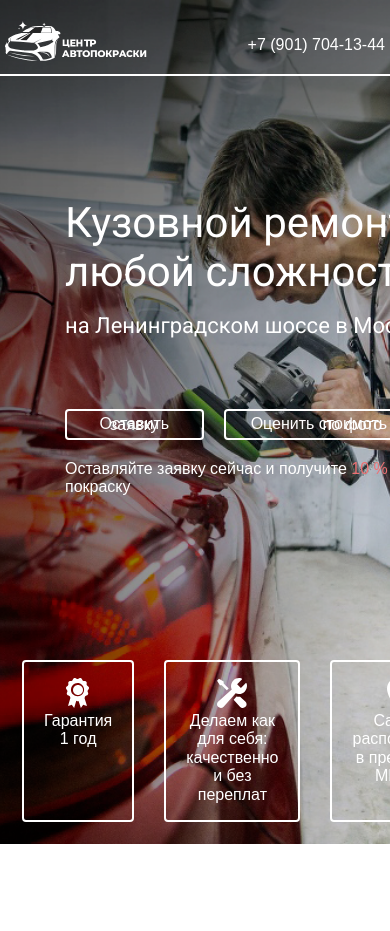
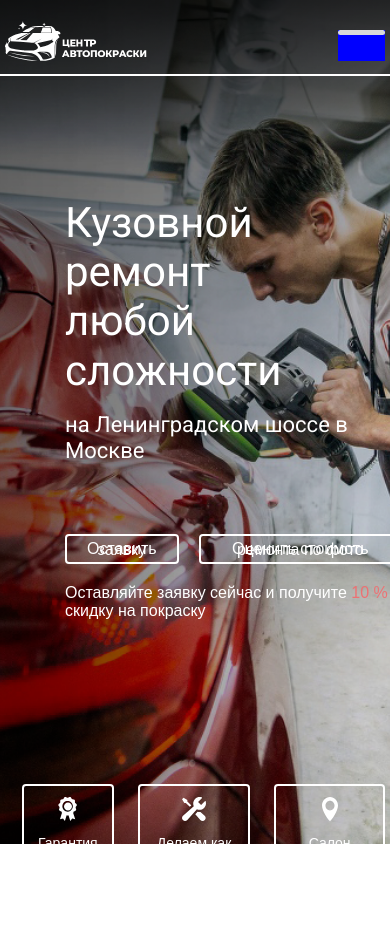
Before and after one commit to Delmosvivik/paint-service, a plain HTML site: page index.html in a window 390 px wide. Drawn offline with Linux system fonts and the light colour scheme.

Commit message:
Add files via upload

```diff
--- a/css/style.css
+++ b/css/style.css
@@ -81,7 +81,7 @@ font-size: 16px;
 line-height: 1.13;
 color: white;
 }
-.address {
+.header__contact {
     display: flex;
     align-items: center;
     column-gap: 52px;
@@ -89,6 +89,20 @@ color: white;
 }
 .tel {
     color: white;
+}
+.burger {
+    width: 47px;
+    height: 31px;
+    background-color:blue;
+
+}
+.burger__el {
+    display: block;
+    width: 100%;
+    height: 5px;
+    border-radius: 11px;
+    background-color: #D9D9D9;
+    display: flex;
 }
 .location {
     color: white;
@@ -146,6 +160,10 @@ color: white;
 .red__text {
     color: rgba(237, 113, 115, 1);
 }
+.advantage__icon{
+    width: 30px;
+    height: 30px;
+}
 .advantage {
     border-radius: 4px;
     text-align: center;
@@ -160,10 +178,14 @@ color: white;
 }
 .advantage__text {
     color: white;
+    font-weight: 400;
+    font-size: 18px;
+    line-height: 21px;
+    text-align: center;
 }
 .advantages {
    display: flex;
-   column-gap: 30px;
+   column-gap: 24px;
    padding: 0px 17px;
    justify-content: space-between;
    min-height: 120px;
@@ -212,19 +234,55 @@ color: white;
       }
 }
 @media (max-width: 768px) {
+    .header{
+        z-index: 100;
+    }
+    .hero__container {
+
+    }
    .header .nav {
     display: none;
    }
    .logo {
     max-width: 142px;
    }
+   .header__contact{
+    display: none;
+   }
    .container {
     max-width: 726px;
    }
    .hero {
     padding-top: 170px;
+    position: relative;
+   }
+   .hero::after {
+    content: "";
+    position: absolute;
+    display: block;
+    background: linear-gradient(180deg, rgba(0, 0, 0, 0.6) 0%, rgba(0, 0, 0, 0) 19.11%);
+    top: 0;
+    left: 0;
+    width: 100%;
+    height: 100%;
    }
    .hero__main {
     padding-left: 60px;
    }
+   .advantage__icon {
+    width: 24px;
+    height: 24px;
+    margin-bottom: 10px;
+   }
+   .advantage__text {
+    font-size: 14px;
+    line-height: 16px;
+   }
+   .advantage{
+    padding: 11px 14px;
+    flex: 0 1 221px;
+   }
+   .advantages {
+    min-height:96px ;
+   }
 }
--- a/index.html
+++ b/index.html
@@ -36,11 +36,13 @@
                         </li>
                     </ul>
                 </nav>
-                <address class="address">
+                <address class="header__contact">
                     <p class="location"> Москва, Ленинградское шоссе 29-35</p>
                     <a href="+79017041344" class="tel">+7 (901) 704-13-44</a>
                 </address>
-
+                <div class="burger">
+                    <span class="burger__el"></span>
+                </div>
             </div>
         </header>
         <main class="main">
```
